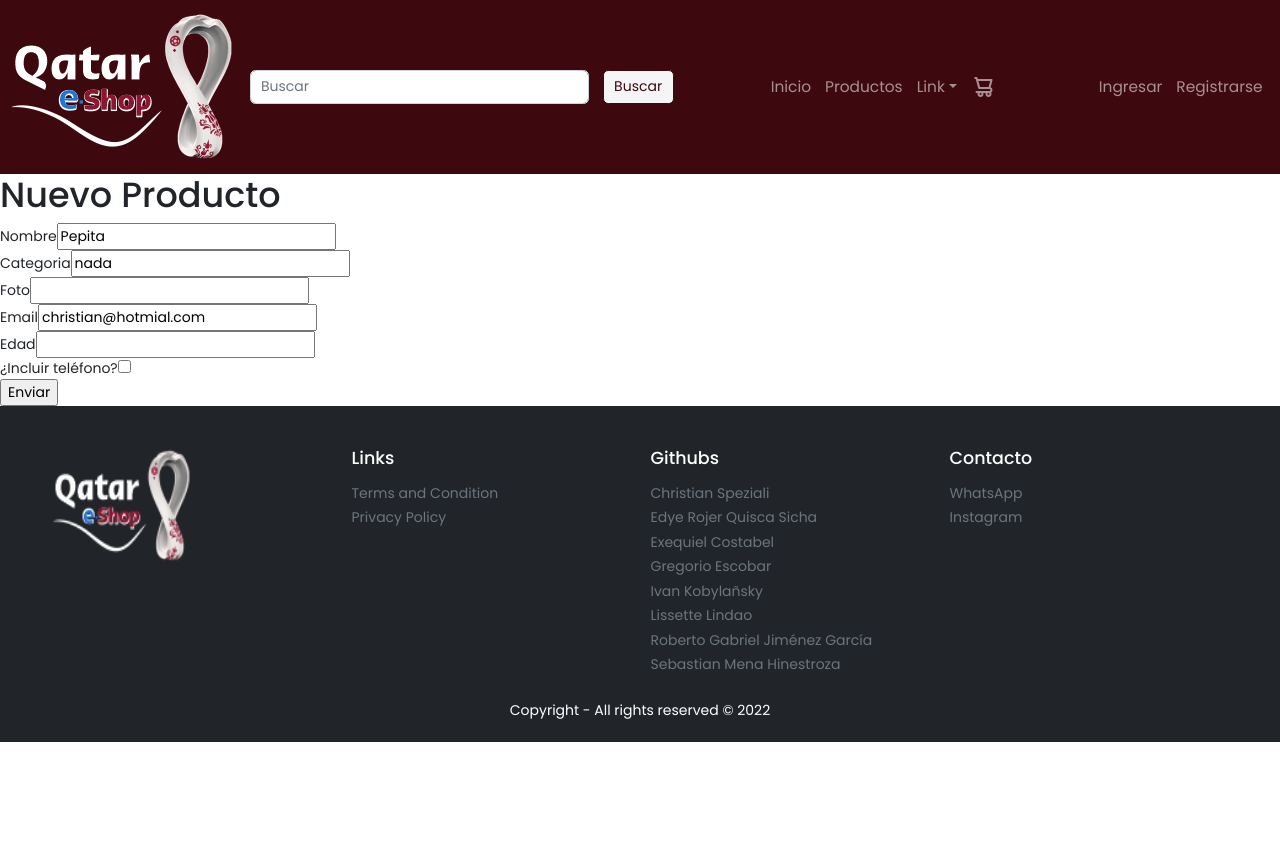
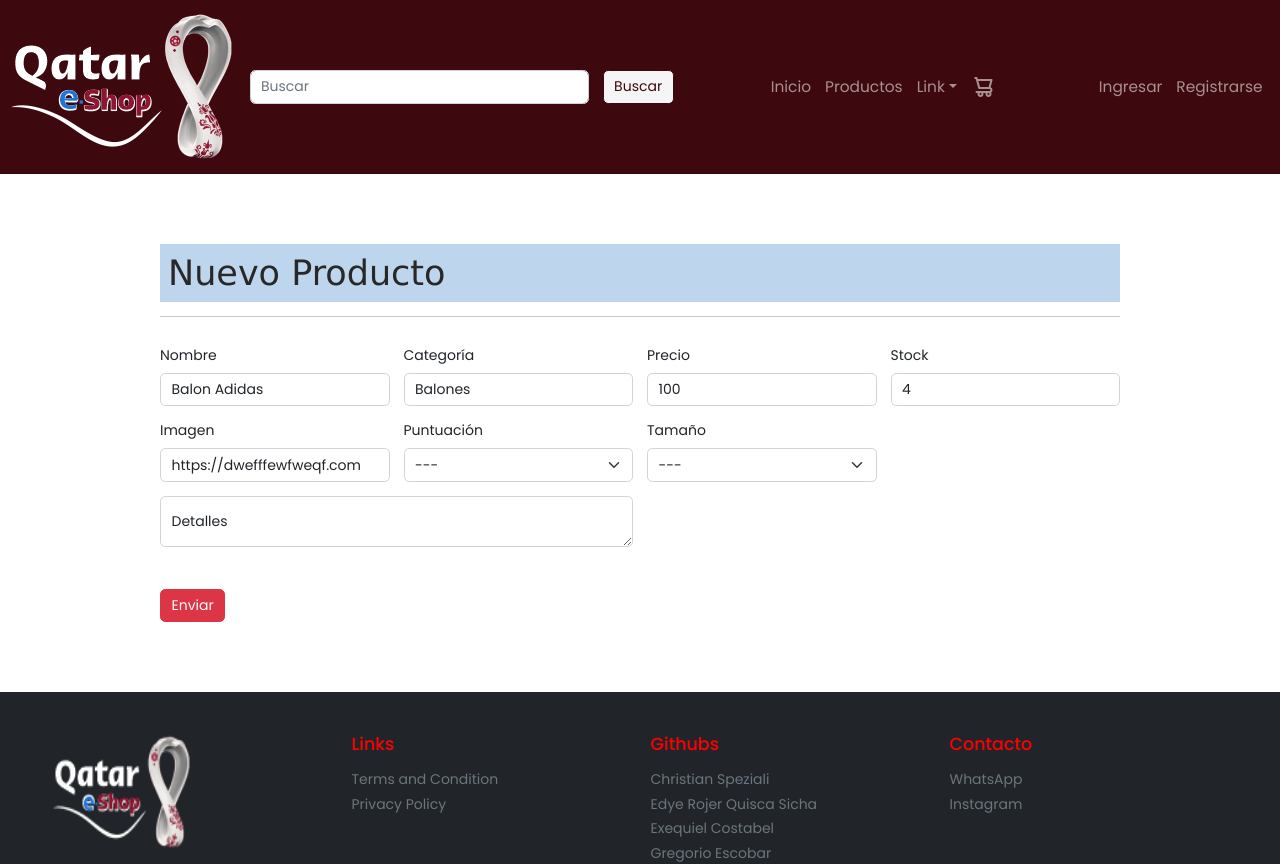
Before and after one commit to SebastianHinestroza12/eccomercePF, a React (Create React App) app in the folder client/: page /new in a window 1280 px wide. Shown: the top 864 px of the page. Before the commit the page ends 800 px from the top, so only its background shows below. Built offline with nearby package versions, Linux system fonts and the light colour scheme; a web font is replaced by a local one.

Commit message:
formulario completo y funcional

```diff
--- a/client/src/components/NewProduct/NewProduct.jsx
+++ b/client/src/components/NewProduct/NewProduct.jsx
@@ -1,85 +1,204 @@
-import React from 'react'
-import { useForm } from 'react-hook-form'
+import React from "react";
+import { useForm } from "react-hook-form";
+import '../NewProduct/newProduct.css'
 
 function NewProduct() {
-    const {register, formState: {errors}, handleSubmit, watch} = useForm({
-      defaultValues: {
-        nombre: 'Pepita',
-        categoria: 'nada',
-        email: 'christian@hotmial.com'
-      }
-    })
+  const {
+    register,
+    formState: { errors },
+    handleSubmit,
+    watch,
+  } = useForm({
+    defaultValues: {
+      name: "Balon Adidas",
+      category: "Balones",
+      price: 100,
+      stock: 4,
+      image: "https://dwefffewfweqf.com",
+    },
+  });
 
-    console.log(watch('nombre'))
-    const incluirTelefono = watch('incluirTelefono')
+  const onSubmit = (data) => {
+    console.log(data);
+  };
 
-    const onSubmit = (data) => {
-        console.log(data)
-    }
-
-    const edadValidator = (value) => {
-      return value >= 18 && value <= 65
-    }
+  const selectValidator = (value) => {
+    return value !== "---";
+  };
 
   return (
-    <div>
-        <h1>Nuevo Producto</h1>
-      <form onSubmit={handleSubmit(onSubmit)}>
-        <div>
-            <label>Nombre</label>
-            <input type="text" {...register('nombre', {
-                required: true,
-                maxLength: 10,
-                minLength: 5
-            })}/>
-            {errors.nombre?.type === 'required' && <p>El campo nombre es requerido</p>}
-            {errors.nombre?.type === 'maxLength' && <p>Debe tener menos de 10 letras</p>}
-            {errors.nombre?.type === 'minLength' && <p>Debe tener mas de 5   letras</p>}
+    <div class="container">
+      <h1
+        style={{
+          fontFamily: "Verdana",
+          backgroundColor: "#bed6ed",
+          padding: "8px",
+          color: "#292828",
+        }}
+      >
+        Nuevo Producto
+      </h1>
+      <hr />
+      <form class="row g-3 mt-3" onSubmit={handleSubmit(onSubmit)}>
+        <div class="col-md-3">
+          <label htmlFor="name" class="form-label">
+            Nombre
+          </label>
+          <input
+            id="name"
+            class="form-control"
+            type="text"
+            {...register("name", {
+              required: true,
+              pattern: /^[a-zA-Z\s]{0,255}$/,
+              maxLength: 20,
+            })}
+          />
+          {errors.name?.type === "required" && (
+            <p>El campo nombre es requerido</p>
+          )}
+          {errors.name?.type === "maxLength" && (
+            <p>Máximo de carácteres permitidos</p>
+          )}
+          {errors.name?.type === "pattern" && (
+            <p>No se permiten números o símbolos</p>
+          )}
         </div>
-        <div>
-            <label>Categoria</label>
-            <input type="text" {...register('categoria', {
-                required: true,
-                min:1,
-                max:10
-            })}/>
+        <div class="col-md-3">
+          <label htmlFor="category" class="form-label">
+            Categoría
+          </label>
+          <input
+            class="form-control"
+            type="text"
+            id="category"
+            {...register("category", {
+              required: true,
+              pattern: /^[a-zA-Z\s]{0,255}$/,
+            })}
+          />
+          {errors.category?.type === "required" && (
+            <p>El campo nombre es requerido</p>
+          )}
+          {errors.category?.type === "pattern" && (
+            <p>No se permiten números o símbolos</p>
+          )}
         </div>
-        <div>
-            <label>Foto</label>
-            <input type="text" {...register('foto', {
-                required: true,
-                maxLength: 10
-            })}/>
+        <div class="col-md-3">
+          <label htmlFor="price" class="form-label">
+            Precio
+          </label>
+          <input
+            class="form-control"
+            type="text"
+            id="price"
+            {...register("price", {
+              required: true,
+              pattern: /^-?\d*(\.\d+)?$/,
+            })}
+          />
+          {errors.price?.type === "pattern" && <p>Sólo números permitidos</p>}
         </div>
-        <div>
-            <label>Email</label>
-            <input type="text" {...register('email', {
-                pattern: /^\S+@\S+\.\S+$/
-            })}/>
-            {errors.email?.type === 'pattern' && <p>El formato debe ser tipo EMAIL</p>}
+        <div class="col-md-3">
+          <label htmlFor="stock" class="form-label">
+            Stock
+          </label>
+          <input
+            class="form-control"
+            type="text"
+            id="stock"
+            {...register("stock", {
+              required: true,
+              pattern: /^-?\d*(\.\d+)?$/,
+            })}
+          />
+          {errors.stock?.type === "pattern" && <p>Sólo números permitidos</p>}
         </div>
-        <div>
-            <label>Edad</label>
-            <input type="text" {...register('edad', {
-                validate: edadValidator
-            })}/>
-            {errors.edad && <p>La edad debe ser entre 18 y 65 años</p>}
+        <div class="col-md-3">
+          <label htmlFor="image" class="form-label">
+            Imagen
+          </label>
+          <input
+            class="form-control"
+            type="text"
+            id="image"
+            {...register("image", {
+              required: true,
+            })}
+          />
+          {errors.image?.type === "pattern" && (
+            <p>El formato debe ser tipo EMAIL</p>
+          )}
         </div>
-        <div>
-          <label>¿Incluir teléfono?</label>
-          <input type="checkbox" {...register('incluirTelefono')}/>
+        <div class="col-md-3">
+          <label htmlFor="stars" class="form-label">
+            Puntuación
+          </label>
+          <select
+            id="stars"
+            name="stars"
+            class="form-select"
+            aria-label="Default select example"
+            {...register("stars", {
+              validate: selectValidator,
+            })}
+          >
+            <option selected>---</option>
+            <option value="1">1</option>
+            <option value="2">2</option>
+            <option value="3">3</option>
+            <option value="4">4</option>
+            <option value="5">5</option>
+          </select>
+          {errors.stars && <p>Debes seleccionar una opción</p>}
         </div>
-        {incluirTelefono && (
-        <div>
-          <label>Teléfono</label>
-          <input type="text" {...register('telefono')}/>
+        <div class="col-md-3">
+          <label htmlFor="size" class="form-label">
+            Tamaño
+          </label>
+          <select
+            id="size"
+            name="size"
+            class="form-select"
+            aria-label="Default select example"
+            {...register("size", {
+              validate: selectValidator,
+            })}
+          >
+            <option selected>---</option>
+            <option value="xs">XS</option>
+            <option value="s">S</option>
+            <option value="m">M</option>
+            <option value="l">L</option>
+            <option value="xl">XL</option>
+            <option value="xxl">XXL</option>
+          </select>
+          {errors.size && <p>Debes seleccionar una opción</p>}
         </div>
-
-        )}
-        <input type="submit" value="Enviar" />
+        <div class="col-md-6">
+          <div class="form-floating">
+            <textarea
+              class="form-control"
+              placeholder="Leave a comment here"
+              id="floatingTextarea"
+              {...register("detail", {
+                required: true
+              })}
+            ></textarea>
+            <label for="floatingTextarea">Detalles</label>
+            {errors.detail?.type === "required" && (
+            <p>El campo detalles es requerido</p>
+          )}
+          </div>
+        </div>
+        <div class="col-12 mt-5">
+          <button type="submit" class="btn btn-danger">
+            Enviar
+          </button>
+        </div>
       </form>
     </div>
-  )
+  );
 }
 
-export default NewProduct
+export default NewProduct;
--- /dev/null
+++ b/client/src/components/NewProduct/newProduct.css
@@ -0,0 +1,4 @@
+p{
+    color: red;
+
+}
```
